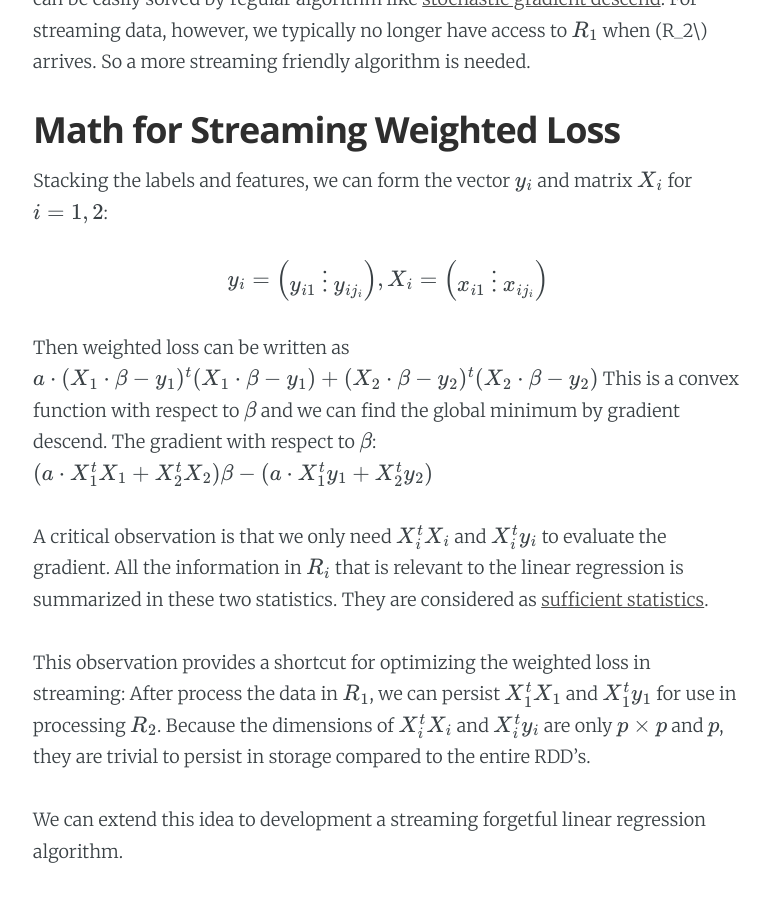
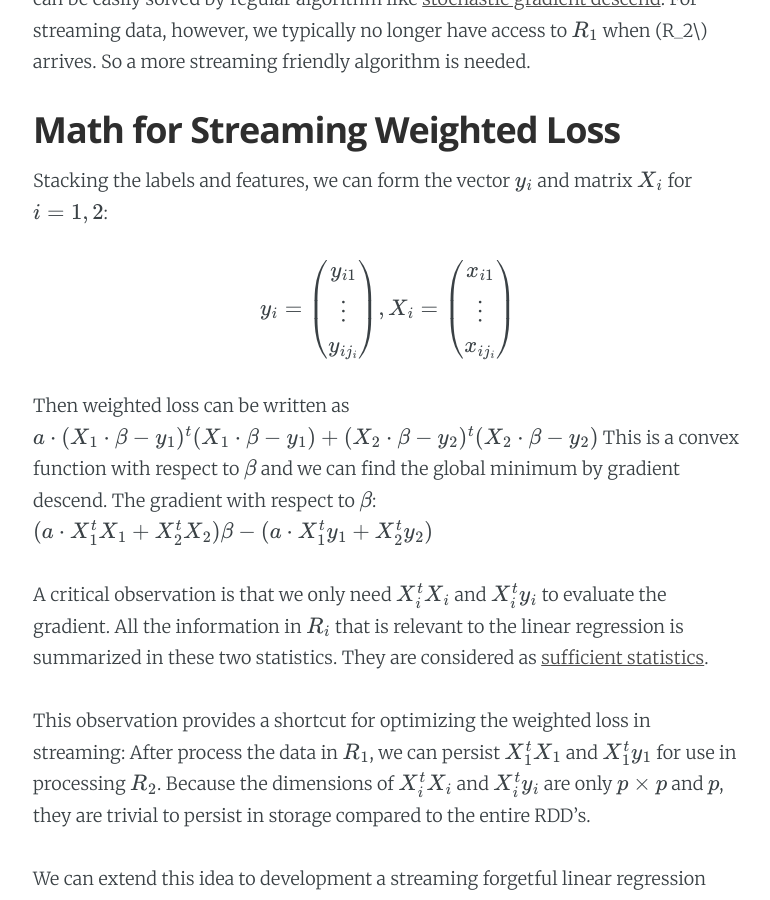
Before and after one commit to rotationsymmetry/rotationsymmetry.github.io, a Jekyll site: the page built from _posts/2015-07-22-streaming-forgetful-linear-regression.md, in a window 1280 px wide and 900 px high, scrolled down 1224 px. Shown: the whole window, without its empty margins (252-1022 px from the left). Built offline with Jekyll 4.4.1, drawn with Linux system fonts in a browser that asks for light colours; Markdown is read by kramdown in place of the engine named in the settings; formulas are drawn with MathJax 3; comment, search, counter and statistics services are not loaded.

Commit message:
Update 2015-07-22-streaming-forgetful-linear-regression.md

```diff
--- a/_posts/2015-07-22-streaming-forgetful-linear-regression.md
+++ b/_posts/2015-07-22-streaming-forgetful-linear-regression.md
@@ -24,14 +24,14 @@ Stacking the labels and features, we can form the vector \\(y_i \\) and matrix \
 \\[
 y_i =
 \left( \begin{array}{c}
-y_{i1} \\ \\
-\vdots \\\\
+y_{i1} \\newline
+\vdots \\newline
 y_{ij_i}
 \end{array} \right),
 X_i =
 \left( \begin{array}{c}
-x_{i1} \\\\
-\vdots \\\\
+x_{i1} \\newline
+\vdots \\newline
 x_{ij_i}
 \end{array} \right)
 \\]
```
